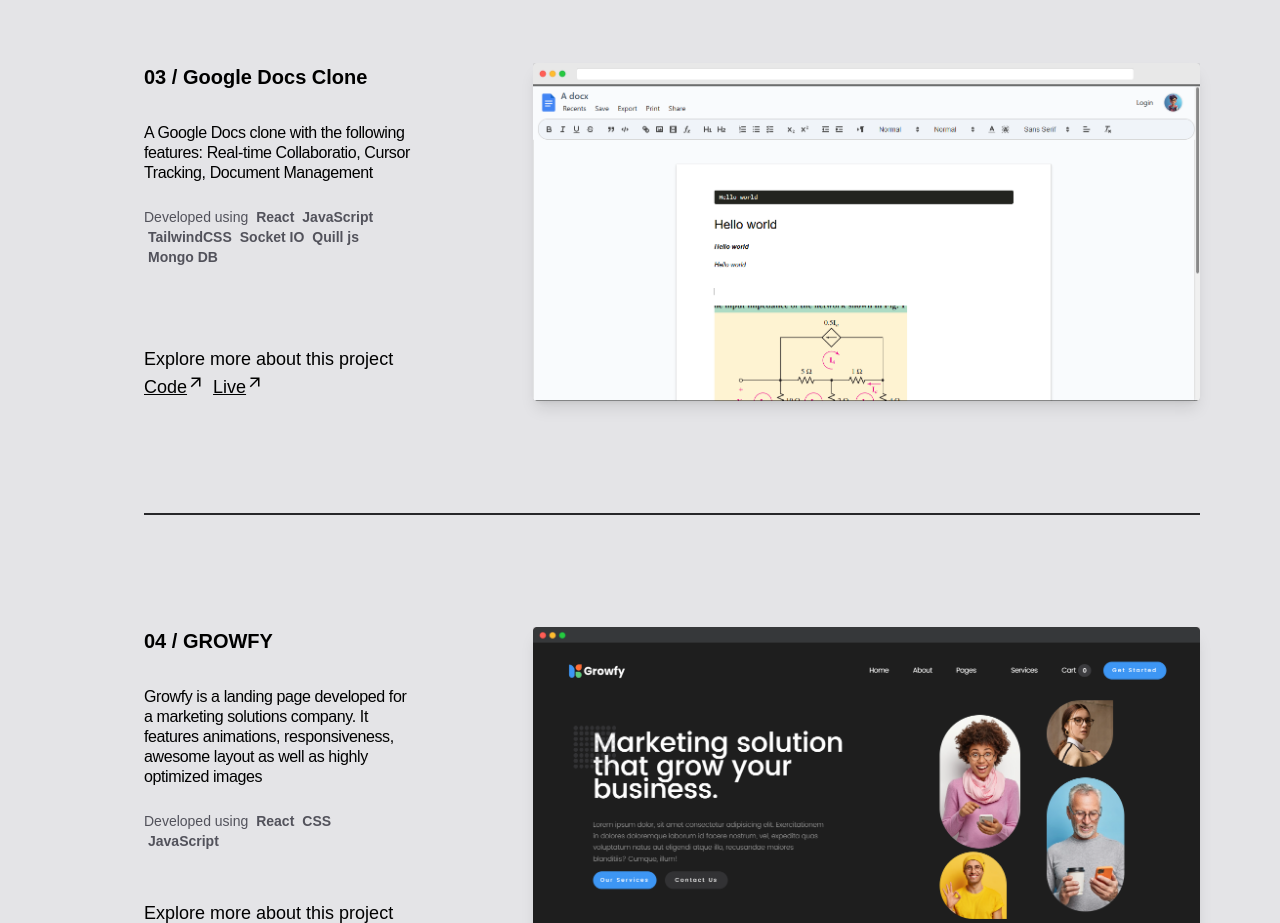
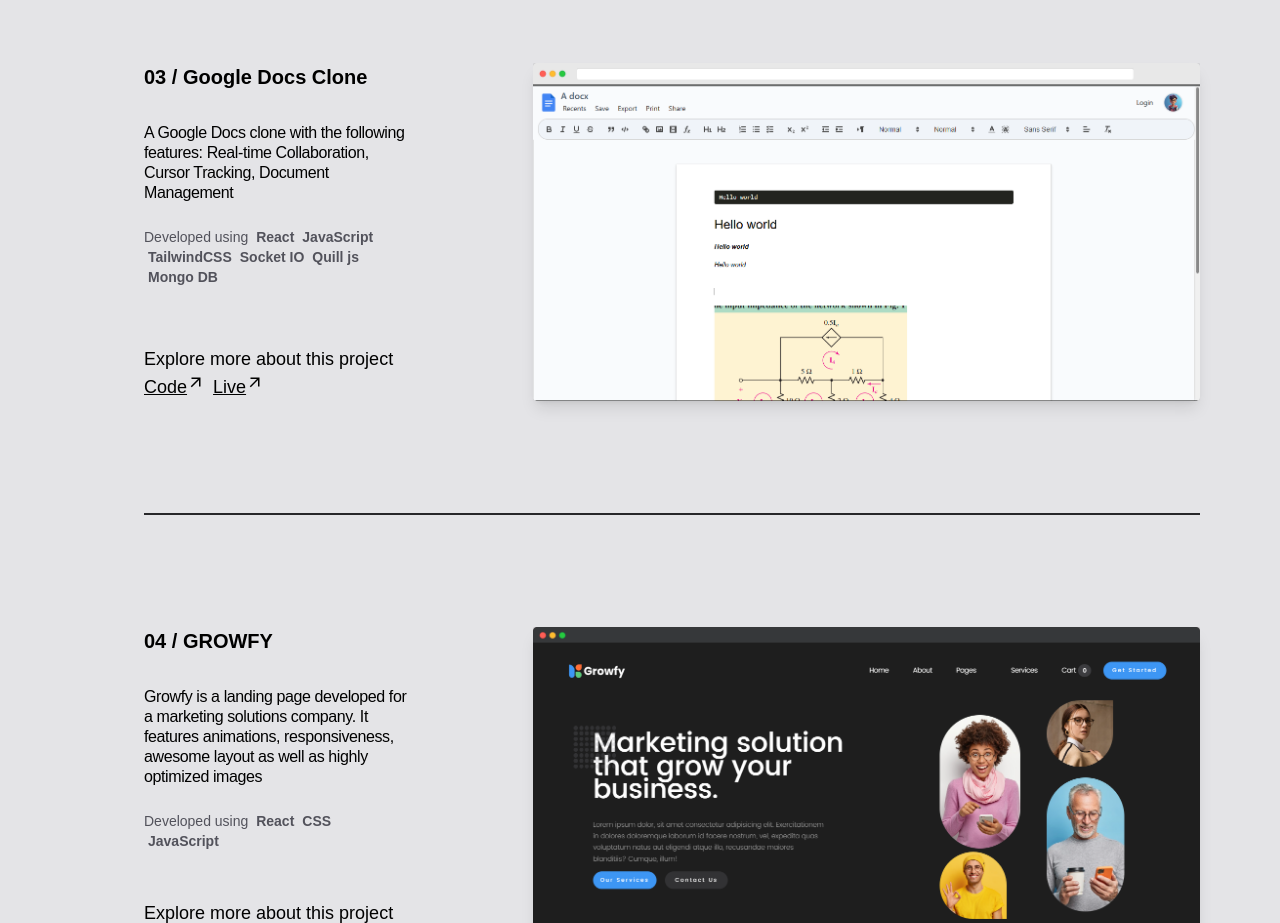
Before and after one commit to Semako123/oases, a React (Create React App) app: page / in a window 1280 px wide. Shown: the part 1620-2543 px from the top of the page. Built offline with nearby package versions, Linux system fonts and the light colour scheme.

Commit message:
update projects

```diff
--- a/src/containers/Projects.jsx
+++ b/src/containers/Projects.jsx
@@ -33,7 +33,7 @@
   {
     title: "Google Docs Clone",
     desciption:
-      "A Google Docs clone with the following features: Real-time Collaboratio, Cursor Tracking, Document Management",
+      "A Google Docs clone with the following features: Real-time Collaboration, Cursor Tracking, Document Management",
     img: docs,
     code: "https://github.com/semako123/google-doc-clone",
     live: "https://google-doc-clone-smoky.vercel.app/",
```
